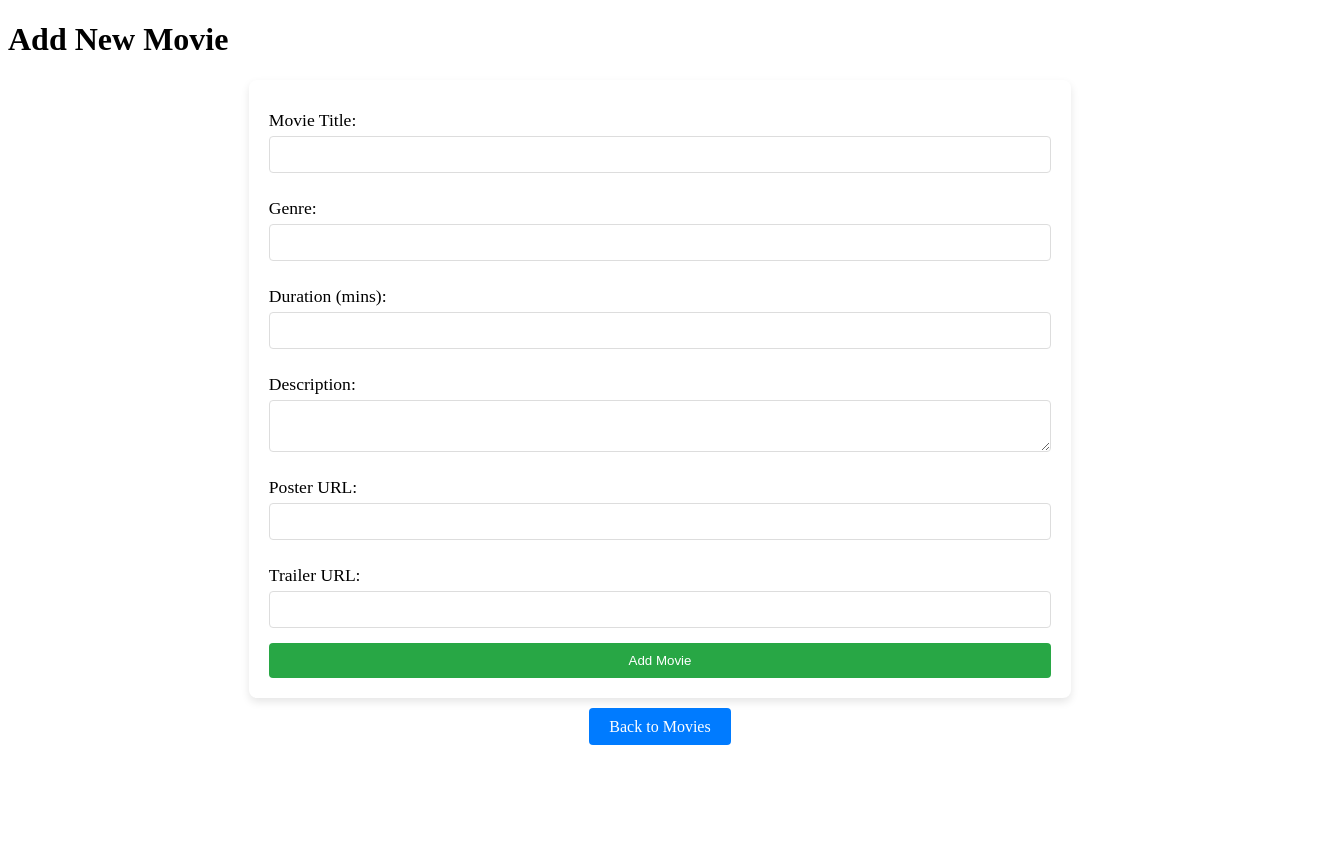
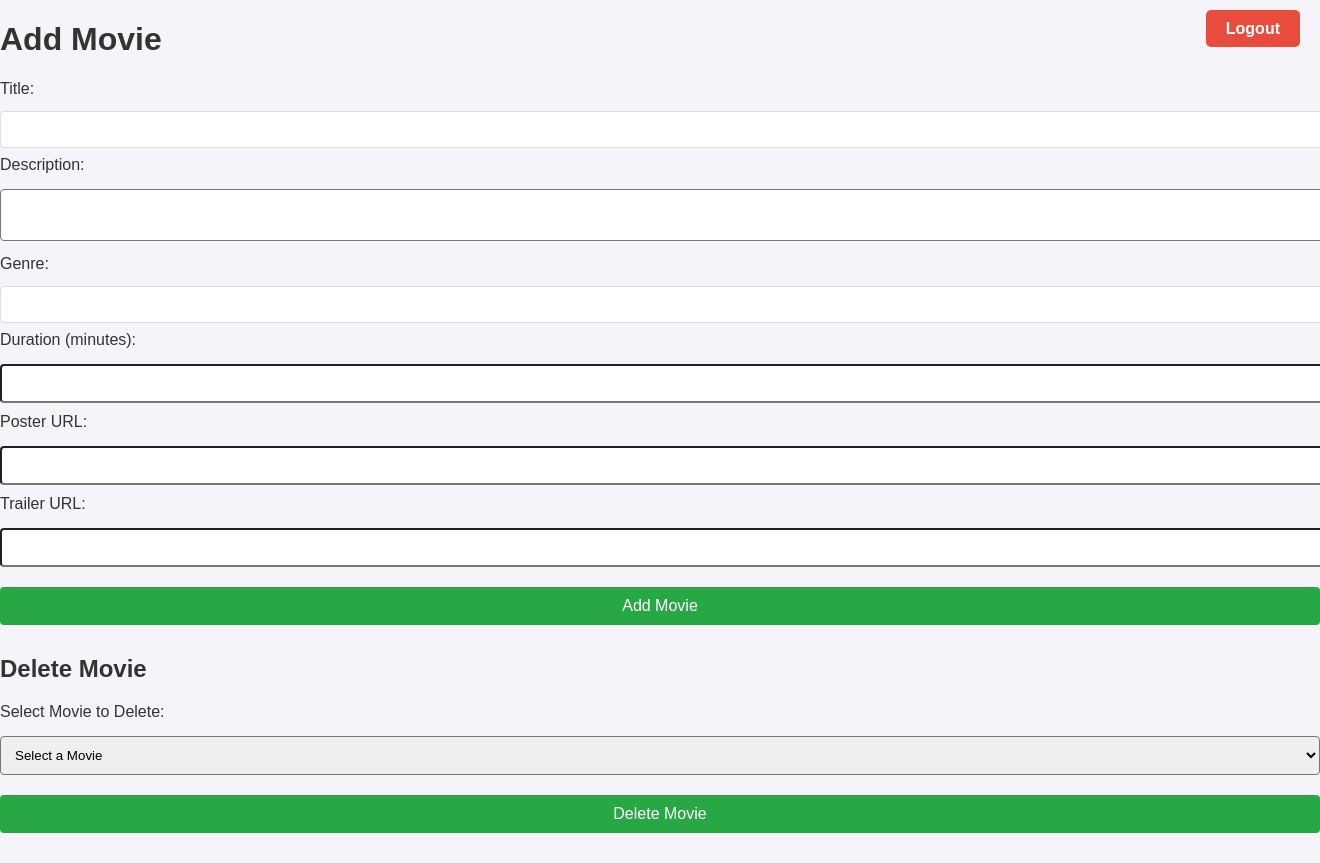
Before and after one commit to dhia336/Cinema_Tickets_Booking_System, a PHP site: page /add_movie.php in a window 1320 px wide; the page is wider, and only the part inside the window is pictured. Before the commit the page ends 745 px from the top of that part, so only its background shows below. Run offline with PHP 8.4, Linux system fonts and the light colour scheme; the visitor is signed in with stand-in values (Sample User, id 1); tables that the repository leaves empty or names only in its code hold one stand-in row (values such as "Sample post").

Commit message:
with admin options

```diff
--- a/add_movie.php
+++ b/add_movie.php
@@ -2,12 +2,13 @@
 session_start();
 require 'db_config.php';
 
-// Check if the user is an admin
+// Check if user is an admin
 if (!isset($_SESSION['user_id'])) {
     header("Location: index.php");
     exit();
 }
 
+// Fetch user info to check if the user is an admin
 $user_id = $_SESSION['user_id'];
 $userStmt = $conn->prepare("SELECT role FROM Users WHERE id = :user_id");
 $userStmt->bindParam(':user_id', $user_id);
@@ -15,40 +16,74 @@
 $user = $userStmt->fetch(PDO::FETCH_ASSOC);
 
 if ($user['role'] !== 'admin') {
-    header("Location: movies.php"); // Redirect if not an admin
+    header("Location: movies.php");
     exit();
 }
 
-// Handle form submission
-if ($_SERVER['REQUEST_METHOD'] === 'POST') {
+// Handle add movie form submission
+if (isset($_POST['add_movie'])) {
     $title = $_POST['title'];
+    $description = $_POST['description'];
     $genre = $_POST['genre'];
     $duration = $_POST['duration'];
-    $description = $_POST['description'];
     $poster_url = $_POST['poster_url'];
     $trailer_url = $_POST['trailer_url'];
 
-    // Validate inputs
-    if (empty($title) || empty($genre) || empty($duration) || empty($description) || empty($poster_url) || empty($trailer_url)) {
-        $error = "All fields are required!";
-    } else {
-        // Insert movie into the database
-        $stmt = $conn->prepare("INSERT INTO Movies (title, genre, duration, description, poster_url, trailer_url)
-                                VALUES (:title, :genre, :duration, :description, :poster_url, :trailer_url)");
+    $stmt = $conn->prepare("INSERT INTO Movies (title, description, genre, duration, poster_url, trailer_url)
+                            VALUES (:title, :description, :genre, :duration, :poster_url, :trailer_url)");
     $stmt->bindParam(':title', $title);
+    $stmt->bindParam(':description', $description);
     $stmt->bindParam(':genre', $genre);
     $stmt->bindParam(':duration', $duration);
-        $stmt->bindParam(':description', $description);
     $stmt->bindParam(':poster_url', $poster_url);
     $stmt->bindParam(':trailer_url', $trailer_url);
 
     if ($stmt->execute()) {
-            $success = "Movie added successfully!";
+        $movie_id = $conn->lastInsertId();
+        $success_message = "Movie added successfully!";
     } else {
-            $error = "Failed to add movie. Please try again.";
+        $error_message = "Error adding movie!";
     }
 }
+
+// Handle add showtime form submission
+if (isset($_POST['add_showtime'])) {
+    $movie_id = $_POST['movie_id'];
+    $show_date = $_POST['show_date'];
+    $show_time = $_POST['show_time'];
+
+    $stmt = $conn->prepare("INSERT INTO Showtimes (movie_id, show_date, show_time)
+                            VALUES (:movie_id, :show_date, :show_time)");
+    $stmt->bindParam(':movie_id', $movie_id);
+    $stmt->bindParam(':show_date', $show_date);
+    $stmt->bindParam(':show_time', $show_time);
+
+    if ($stmt->execute()) {
+        $showtime_success_message = "Showtime added successfully!";
+    } else {
+        $showtime_error_message = "Error adding showtime!";
     }
+}
+
+// Handle movie delete functionality
+if (isset($_POST['delete_movie'])) {
+    $movie_title = $_POST['movie_title'];
+
+    // Prepare SQL to delete movie
+    $stmt = $conn->prepare("DELETE FROM Movies WHERE title = :title");
+    $stmt->bindParam(':title', $movie_title);
+
+    if ($stmt->execute()) {
+        $delete_success_message = "Movie deleted successfully!";
+    } else {
+        $delete_error_message = "Error deleting movie!";
+    }
+}
+
+// Fetch all movies for the delete dropdown
+$moviesStmt = $conn->query("SELECT title FROM Movies");
+$movies = $moviesStmt->fetchAll(PDO::FETCH_ASSOC);
+
 ?>
 
 <!DOCTYPE html>
@@ -57,46 +92,36 @@
     <meta charset="UTF-8">
     <meta name="viewport" content="width=device-width, initial-scale=1.0">
     <title>Add Movie</title>
+    <link rel="stylesheet" href="styles.css">
     <style>
-        /* styles.css */
+        .success {
+    color: green;
+}
 
-/* Form container */
-.form-container {
-    width: 60%;
-    margin: 20px auto;
-    padding: 20px;
-    background-color: #fff;
-    box-shadow: 0 4px 8px rgba(0, 0, 0, 0.1);
-    border-radius: 8px;
+.error {
+    color: red;
 }
 
 form {
-    display: flex;
-    flex-direction: column;
+    margin: 20px 0;
 }
 
 label {
-    font-size: 1.1em;
-    margin: 10px 0 5px;
+    display: block;
+    margin-bottom: 5px;
 }
 
-input, textarea {
+input, textarea, select, button {
+    width: 100%;
     padding: 10px;
-    margin-bottom: 15px;
-    border: 1px solid #ddd;
+    margin: 10px 0;
     border-radius: 4px;
 }
 
-textarea {
-    resize: vertical;
-}
-
 button {
-    padding: 10px;
     background-color: #28a745;
-    color: #fff;
+    color: white;
     border: none;
-    border-radius: 4px;
     cursor: pointer;
 }
 
@@ -104,72 +129,90 @@
     background-color: #218838;
 }
 
-.error {
-    color: red;
-    font-size: 1em;
-    margin-bottom: 20px;
-}
-
-.success {
-    color: green;
-    font-size: 1em;
-    margin-bottom: 20px;
-}
-
-.back-to-movies {
-    text-align: center;
-    margin-top: 20px;
-}
-
-.back-button {
-    padding: 10px 20px;
-    background-color: #007bff;
-    color: #fff;
-    text-decoration: none;
-    border-radius: 4px;
-}
-
-.back-button:hover {
-    background-color: #0056b3;
-}
-
     </style>
 </head>
 <body>
-    <h1>Add New Movie</h1>
 
-    <div class="form-container">
-        <form action="add_movie.php" method="POST">
-            <?php if (isset($error)): ?>
-                <div class="error"><?= $error ?></div>
-            <?php elseif (isset($success)): ?>
-                <div class="success"><?= $success ?></div>
+    <h1>Add Movie</h1>
+
+    <!-- Add Movie Form -->
+    <form method="POST">
+        <label for="title">Title:</label>
+        <input type="text" name="title" id="title" required>
+
+        <label for="description">Description:</label>
+        <textarea name="description" id="description" required></textarea>
+
+        <label for="genre">Genre:</label>
+        <input type="text" name="genre" id="genre" required>
+
+        <label for="duration">Duration (minutes):</label>
+        <input type="number" name="duration" id="duration" required>
+
+        <label for="poster_url">Poster URL:</label>
+        <input type="url" name="poster_url" id="poster_url" required>
+
+        <label for="trailer_url">Trailer URL:</label>
+        <input type="url" name="trailer_url" id="trailer_url" required>
+
+        <button type="submit" name="add_movie">Add Movie</button>
+    </form>
+
+    <?php if (isset($success_message)): ?>
+        <p class="success"><?php echo $success_message; ?></p>
     <?php endif; ?>
 
-            <label for="title">Movie Title:</label>
-            <input type="text" id="title" name="title" required>
+    <?php if (isset($error_message)): ?>
+        <p class="error"><?php echo $error_message; ?></p>
+    <?php endif; ?>
 
-            <label for="genre">Genre:</label>
-            <input type="text" id="genre" name="genre" required>
+    <!-- Add Showtime Form (only after movie is added) -->
+    <?php if (isset($movie_id)): ?>
+        <h2>Add Showtime</h2>
+        <form method="POST">
+            <input type="hidden" name="movie_id" value="<?php echo $movie_id; ?>">
+            <label for="show_date">Show Date:</label>
+            <input type="date" name="show_date" id="show_date" required>
 
-            <label for="duration">Duration (mins):</label>
-            <input type="number" id="duration" name="duration" required>
+            <label for="show_time">Show Time:</label>
+            <input type="time" name="show_time" id="show_time" required>
 
-            <label for="description">Description:</label>
-            <textarea id="description" name="description" required></textarea>
+            <button type="submit" name="add_showtime">Add Showtime</button>
+        </form>
 
-            <label for="poster_url">Poster URL:</label>
-            <input type="url" id="poster_url" name="poster_url" required>
+        <?php if (isset($showtime_success_message)): ?>
+            <p class="success"><?php echo $showtime_success_message; ?></p>
+        <?php endif; ?>
 
-            <label for="trailer_url">Trailer URL:</label>
-            <input type="url" id="trailer_url" name="trailer_url" required>
+        <?php if (isset($showtime_error_message)): ?>
+            <p class="error"><?php echo $showtime_error_message; ?></p>
+        <?php endif; ?>
+    <?php endif; ?>
 
-            <button type="submit">Add Movie</button>
+    <!-- Delete Movie Form -->
+    <h2>Delete Movie</h2>
+    <form method="POST">
+        <label for="movie_title">Select Movie to Delete:</label>
+        <select name="movie_title" id="movie_title" required>
+            <option value="">Select a Movie</option>
+            <?php foreach ($movies as $movie): ?>
+                <option value="<?php echo $movie['title']; ?>"><?php echo $movie['title']; ?></option>
+            <?php endforeach; ?>
+        </select>
+        <button type="submit" name="delete_movie">Delete Movie</button>
     </form>
+
+    <?php if (isset($delete_success_message)): ?>
+        <p class="success"><?php echo $delete_success_message; ?></p>
+    <?php endif; ?>
+
+    <?php if (isset($delete_error_message)): ?>
+        <p class="error"><?php echo $delete_error_message; ?></p>
+    <?php endif; ?>
+
+    <div class="logout-container">
+        <a href="index.php" class="logout-button">Logout</a>
     </div>
 
-    <div class="back-to-movies">
-        <a href="movies.php" class="back-button">Back to Movies</a>
-    </div>
 </body>
 </html>
```
Also changed, not shown: movies.php (+7 -8 lines). Lines whose indentation alone changed are shown as unchanged.
